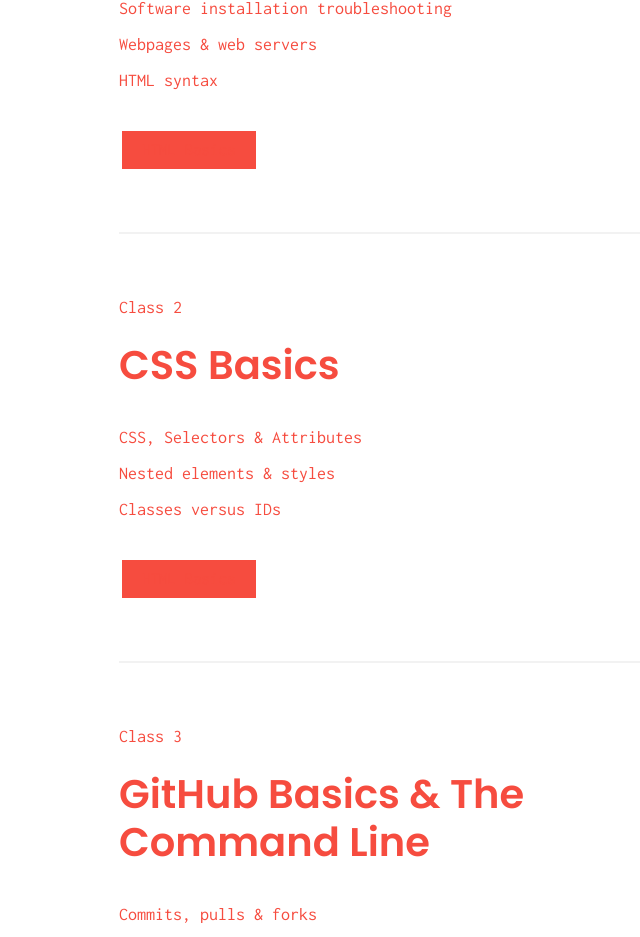
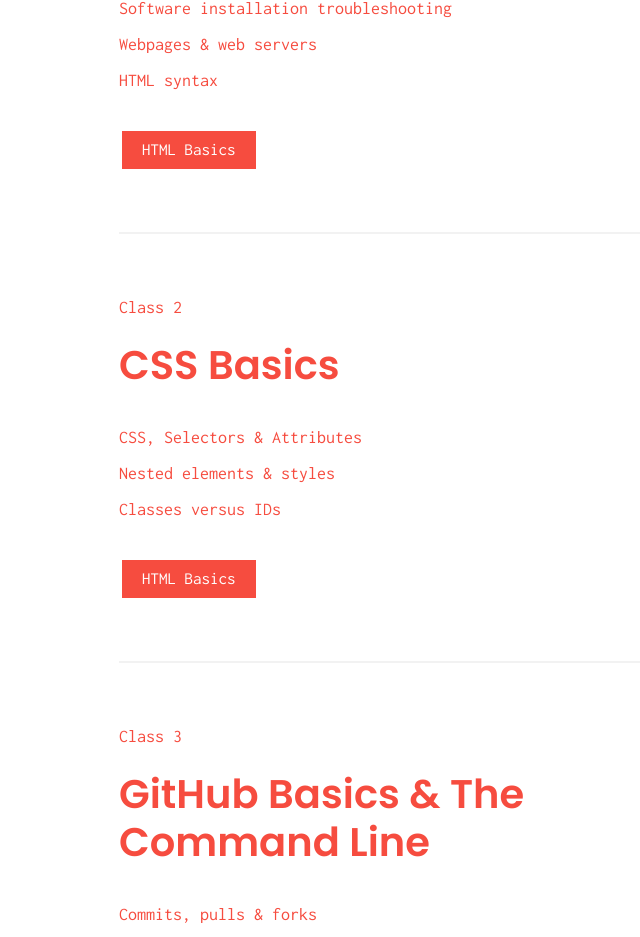
Before and after one commit to CodeFirst2016/CodeFirst2016.github.io, a plain HTML site: page index.html in a window 1280 px wide. Shown: the part 1292-2229 px from the top of the page, without its empty margins (171-811 px from the left). Drawn offline with Linux system fonts and the light colour scheme.

Commit message:
Updating css

```diff
--- a/css/homepage.css
+++ b/css/homepage.css
@@ -51,6 +51,11 @@ button {
     font-family: 'Inconsolata';
     font-size: 17px;
     padding: 6px 20px 10px;
+}
+
+
+button a {
+    color: #ffffff;
 }
 
 
```
